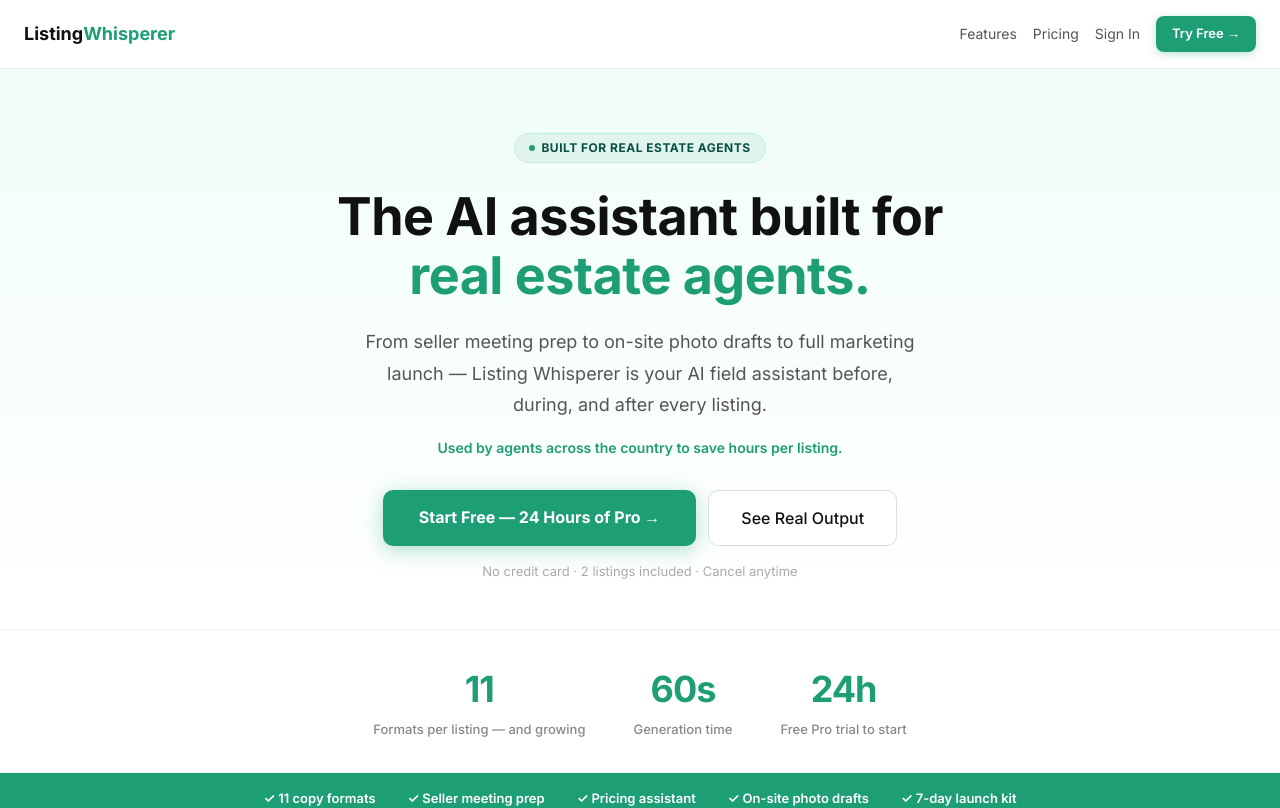
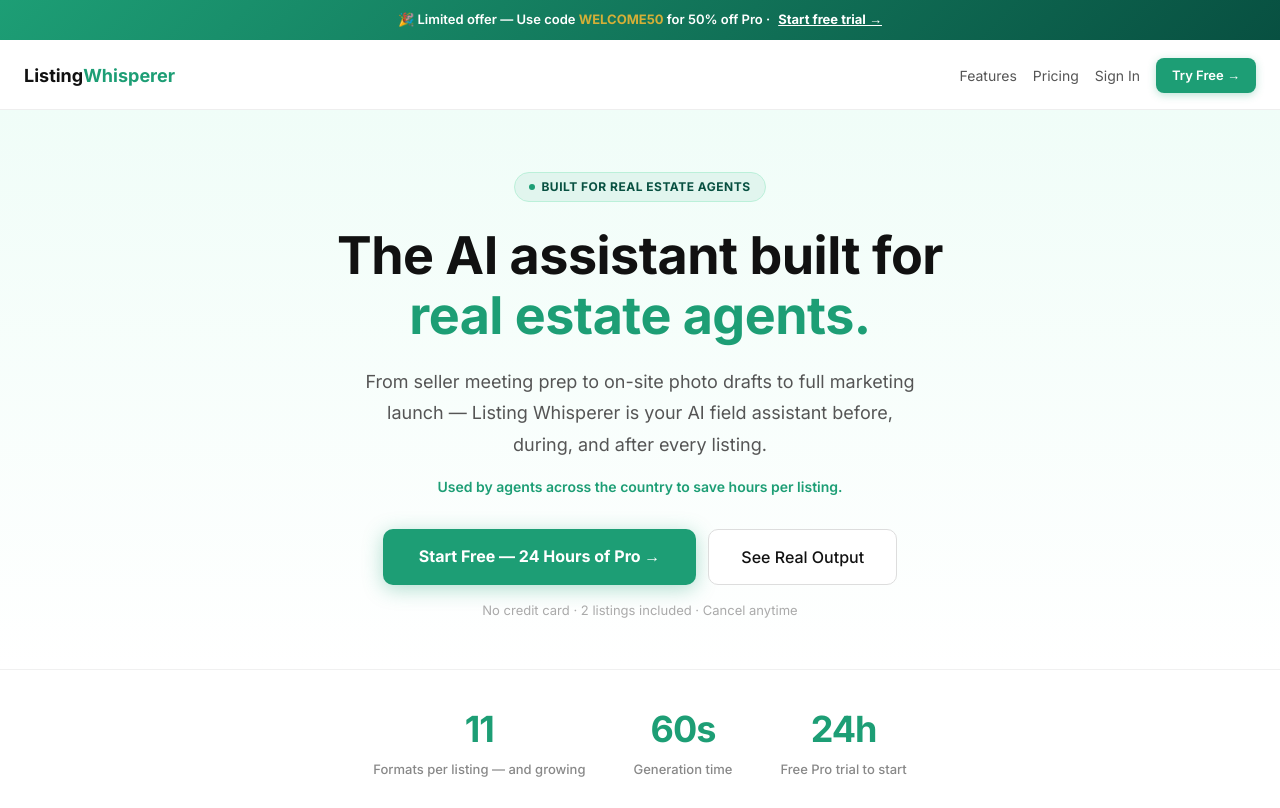
Before and after one commit to APD013/listing-whisperer, a Next.js app: page / in a window 1280 px wide. Shown: the top 808 px of the page. Built offline with nearby package versions, Linux system fonts and the light colour scheme.

Commit message:
Add sticky promo bar on homepage to improve signup conversion

```diff
--- a/src/app/page.tsx
+++ b/src/app/page.tsx
@@ -18,8 +18,16 @@ export default function Home() {
   return (
     <main style={{fontFamily:"'Inter', sans-serif",color:'#111'}}>
 
+      {/* STICKY TOP BAR */}
+      <div style={{background:'linear-gradient(135deg,#1D9E75,#085041)',padding:'10px 1.5rem',textAlign:'center',position:'sticky',top:0,zIndex:101}}>
+        <p style={{margin:'0',fontSize:'13px',color:'#fff',fontWeight:'600'}}>
+          🎉 Limited offer — Use code <strong style={{color:'#d4af37'}}>WELCOME50</strong> for 50% off Pro ·
+          <a href="/signup" style={{color:'#fff',textDecoration:'underline',marginLeft:'8px',fontWeight:'700'}}>Start free trial →</a>
+        </p>
+      </div>
+
       {/* NAV */}
-      <nav style={{display:'flex',justifyContent:'space-between',alignItems:'center',padding:'1rem 1.5rem',borderBottom:'1px solid #eee',background:'#fff',position:'sticky',top:0,zIndex:100}}>
+      <nav style={{display:'flex',justifyContent:'space-between',alignItems:'center',padding:'1rem 1.5rem',borderBottom:'1px solid #eee',background:'#fff',position:'sticky',top:'41px',zIndex:100}}>
         <div style={{fontSize:'18px',fontWeight:'700'}}>Listing<span style={{color:'#1D9E75'}}>Whisperer</span></div>
         <div style={{display:'flex',gap:'16px',alignItems:'center'}}>
           <a href="#features" style={{fontSize:'14px',color:'#555',textDecoration:'none'}}>Features</a>
```
